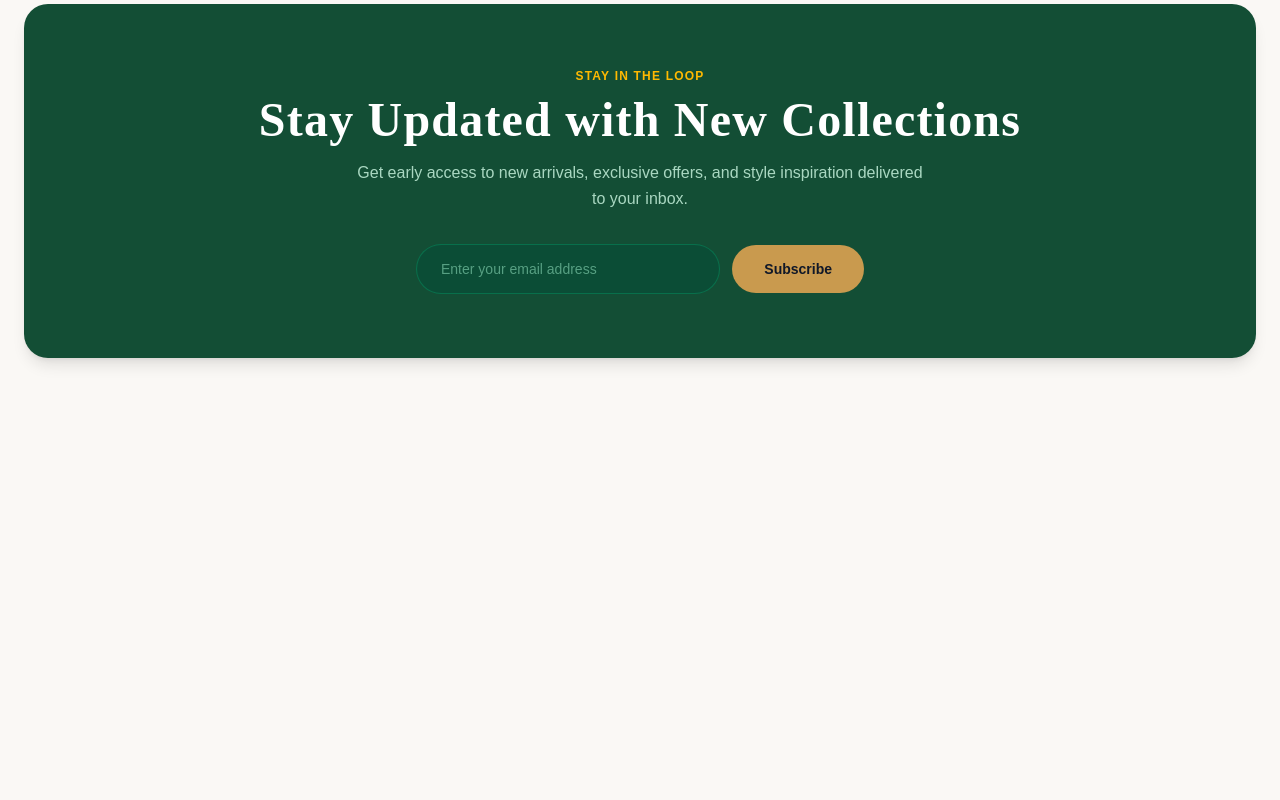
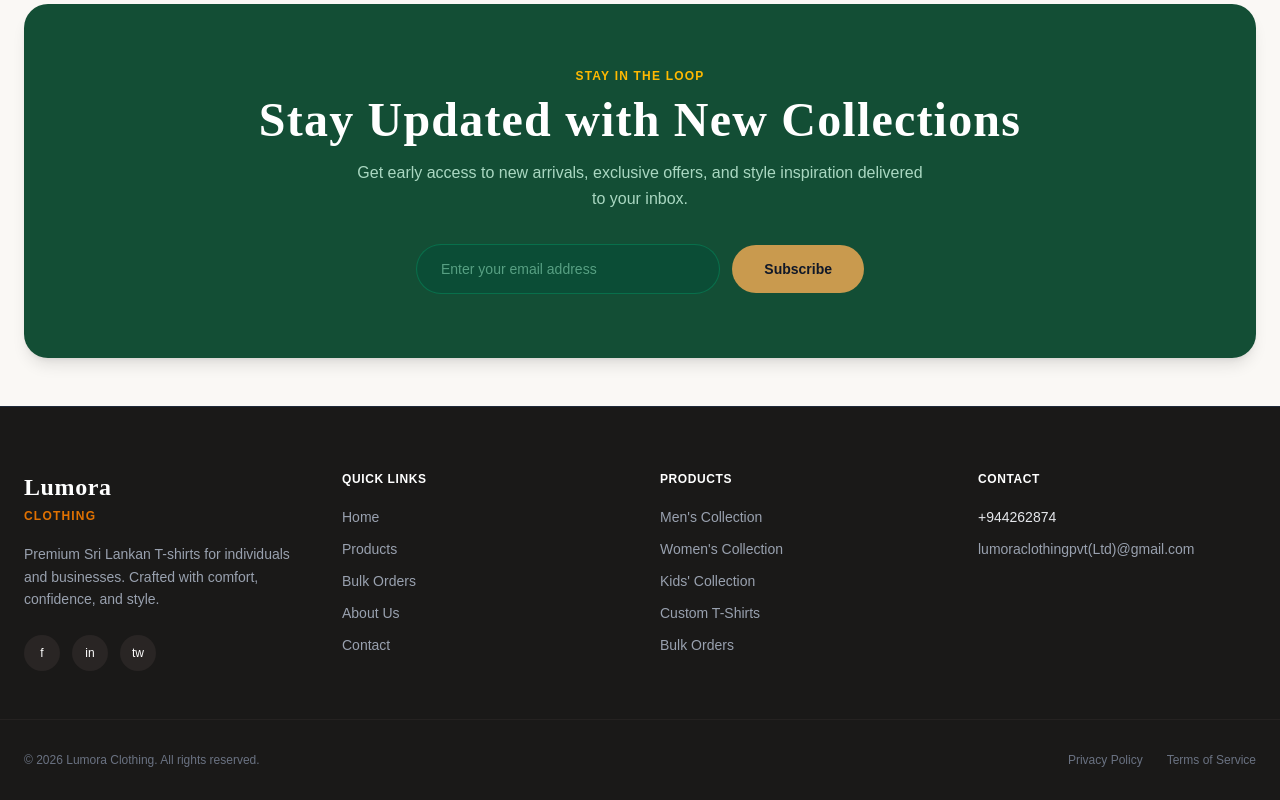
Before and after one commit to lakshani281/lumora-clothing, a React (Vite) app: page / in a window 1280 px wide. Shown: the part 3565-4365 px from the top of the page. Before the commit the page ends 3971 px from the top, so only its background shows below. Built offline with nearby package versions, Linux system fonts and the light colour scheme.

Commit message:
Complete full Lumora Home Page UI with updated custom Footer

```diff
--- a/src/App.tsx
+++ b/src/App.tsx
@@ -5,6 +5,7 @@ import { NewArrivals } from './components/NewArrivals';
 import { WhyChooseUs } from './components/WhyChooseUs';
 import { CustomSolutions } from './components/CustomSolutions';
 import { Newsletter } from './components/Newsletter';
+import { Footer } from './components/Footer';
 
 const App: React.FC = () => {
   return (
@@ -15,6 +16,7 @@ const App: React.FC = () => {
       <WhyChooseUs />
       <CustomSolutions />
       <Newsletter />
+      <Footer />
     </div>
   );
 };
--- /dev/null
+++ b/src/components/Footer.tsx
@@ -0,0 +1,70 @@
+import React from 'react';
+
+export const Footer: React.FC = () => {
+  return (
+    <footer className="bg-[#1a1918] text-gray-300 font-sans pt-16 pb-8 border-t border-gray-800">
+      <div className="max-w-7xl mx-auto px-6 grid grid-cols-1 md:grid-cols-2 lg:grid-cols-4 gap-10 pb-12">
+
+        {/* Column 1: Brand Info */}
+        <div className="flex flex-col space-y-4">
+          <div>
+            <h3 className="text-2xl font-serif font-bold text-white tracking-wide">Lumora</h3>
+            <span className="text-xs uppercase tracking-widest text-amber-600 font-semibold">CLOTHING</span>
+          </div>
+          <p className="text-gray-400 text-sm leading-relaxed max-w-xs">
+            Premium Sri Lankan T-shirts for individuals and businesses. Crafted with comfort, confidence, and style.
+          </p>
+          {/* Social Icons */}
+          <div className="flex items-center space-x-3 pt-2">
+            <a href="#" className="w-9 h-9 rounded-full bg-stone-800 hover:bg-emerald-800 text-white flex items-center justify-center text-xs transition">f</a>
+            <a href="#" className="w-9 h-9 rounded-full bg-stone-800 hover:bg-emerald-800 text-white flex items-center justify-center text-xs transition">in</a>
+            <a href="#" className="w-9 h-9 rounded-full bg-stone-800 hover:bg-emerald-800 text-white flex items-center justify-center text-xs transition">tw</a>
+          </div>
+        </div>
+
+        {/* Column 2: Quick Links */}
+        <div>
+          <h4 className="text-white text-xs font-semibold uppercase tracking-wider mb-5">QUICK LINKS</h4>
+          <ul className="space-y-3 text-sm text-gray-400">
+            <li><a href="#" className="hover:text-white transition">Home</a></li>
+            <li><a href="#" className="hover:text-white transition">Products</a></li>
+            <li><a href="#" className="hover:text-white transition">Bulk Orders</a></li>
+            <li><a href="#" className="hover:text-white transition">About Us</a></li>
+            <li><a href="#" className="hover:text-white transition">Contact</a></li>
+          </ul>
+        </div>
+
+        {/* Column 3: Products */}
+        <div>
+          <h4 className="text-white text-xs font-semibold uppercase tracking-wider mb-5">PRODUCTS</h4>
+          <ul className="space-y-3 text-sm text-gray-400">
+            <li><a href="#" className="hover:text-white transition">Men's Collection</a></li>
+            <li><a href="#" className="hover:text-white transition">Women's Collection</a></li>
+            <li><a href="#" className="hover:text-white transition">Kids' Collection</a></li>
+            <li><a href="#" className="hover:text-white transition">Custom T-Shirts</a></li>
+            <li><a href="#" className="hover:text-white transition">Bulk Orders</a></li>
+          </ul>
+        </div>
+
+        {/* Column 4: Contact (Moved to top & updated details) */}
+        <div>
+          <h4 className="text-white text-xs font-semibold uppercase tracking-wider mb-5">CONTACT</h4>
+          <div className="space-y-3 text-sm text-gray-400">
+            <p className="text-gray-200 font-medium">+944262874</p>
+            <p className="hover:text-white transition">lumoraclothingpvt(Ltd)@gmail.com</p>
+          </div>
+        </div>
+
+      </div>
+
+      {/* Bottom Bar */}
+      <div className="max-w-7xl mx-auto px-6 pt-8 border-t border-stone-800/80 flex flex-col sm:flex-row justify-between items-center text-xs text-gray-500">
+        <p>&copy; 2026 Lumora Clothing. All rights reserved.</p>
+        <div className="flex space-x-6 mt-4 sm:mt-0">
+          <a href="#" className="hover:text-gray-400 transition">Privacy Policy</a>
+          <a href="#" className="hover:text-gray-400 transition">Terms of Service</a>
+        </div>
+      </div>
+    </footer>
+  );
+};
```
